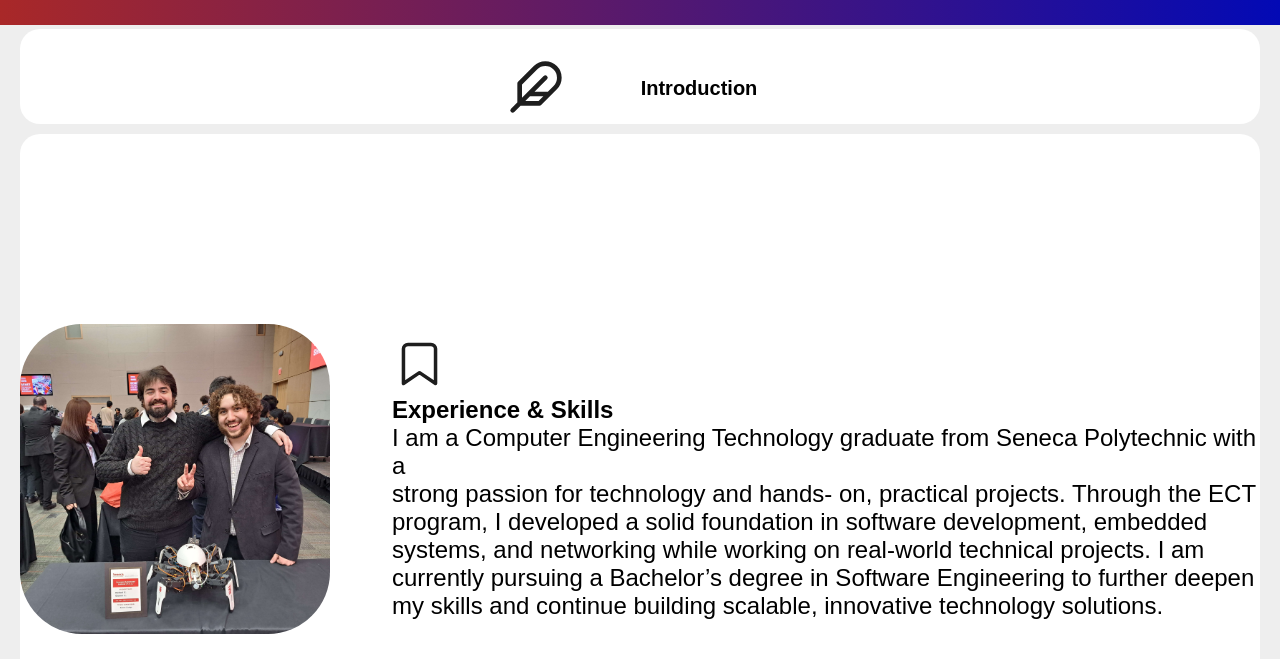
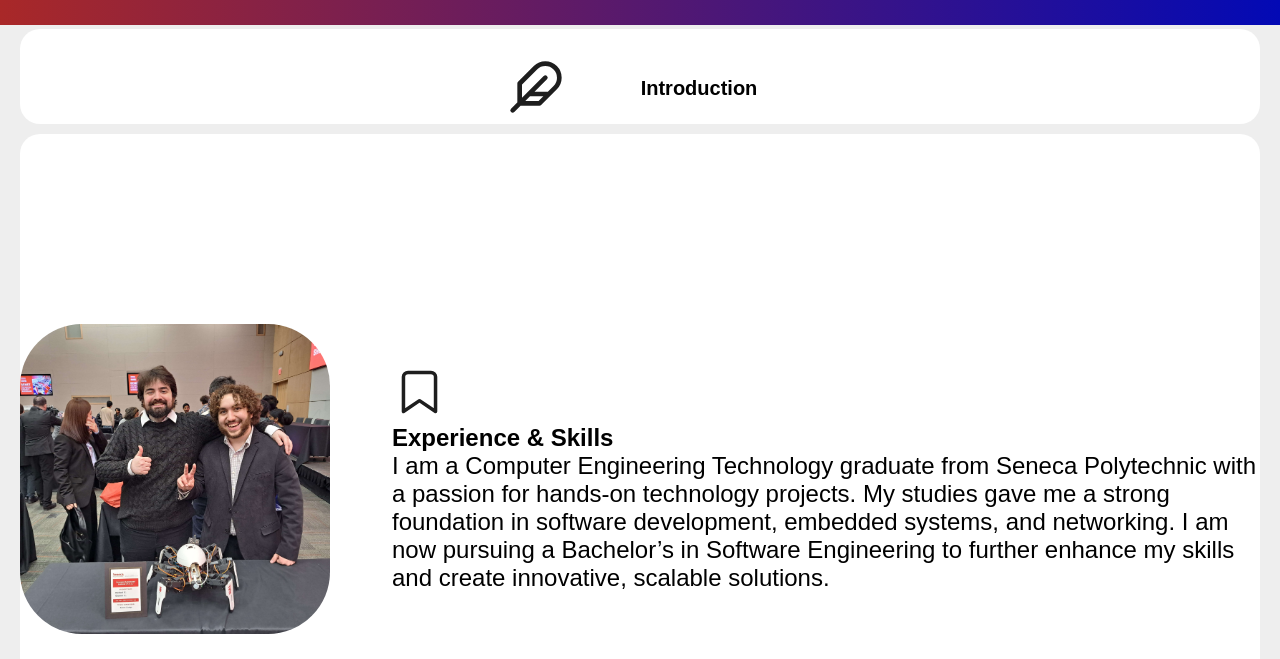
Before and after one commit to skylxd/skylxd.github.io, a plain HTML site: page Experience.html in a window 1280 px wide. Shown: the part 141-800 px from the top of the page. Drawn offline with Linux system fonts and the light colour scheme.

Commit message:
Refine Experience section wording and layout
Updated the experience section with improved wording and structure.

```diff
--- a/Experience.html
+++ b/Experience.html
@@ -17,8 +17,7 @@
         </div>
         <div class = "grid-item item2">
             <img src="Showcase.jpg" alt="Selfie" class="profile-picture" >
-            <span class="item-text"><img src="bookmark332-w4t.svg" alt="icon"><br><b>Experience & Skills</b><br>I am a Computer Engineering Technology
-                graduate from Seneca Polytechnic with a<br>strong passion for technology and hands- on, practical projects. Through the ECT program, I developed a solid foundation in software development, embedded systems, and networking while working on real-world technical projects. I am currently pursuing a Bachelor’s degree in Software Engineering to further deepen my skills and continue building scalable, innovative technology solutions.</span>
+            <span class="item-text"><img src="bookmark332-w4t.svg" alt="icon"><br><b>Experience & Skills</b><br>I am a Computer Engineering Technology graduate from Seneca Polytechnic with a passion for hands-on technology projects. My studies gave me a strong foundation in software development, embedded systems, and networking. I am now pursuing a Bachelor’s in Software Engineering to further enhance my skills and create innovative, scalable solutions.</span>
         </div>
         <div class = "grid-item item3">
             <img src="folder333-vd7.svg" alt="icon" width="56" height="56">
@@ -30,4 +29,5 @@
         </div>
     </div>
 </body>
+
 </html>
```
